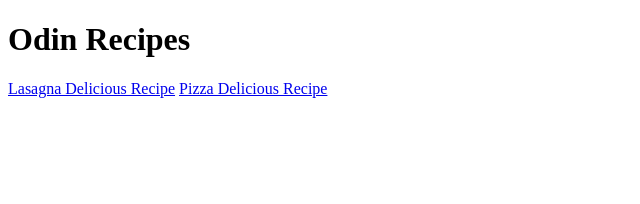
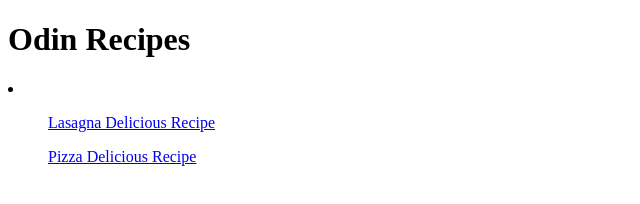
Before and after one commit to adeearyaa/odin-recipes, a plain HTML site: page index.html in a window 1280 px wide. Shown: the whole page, without its empty margins (0-640 px from the left). Drawn offline with Linux system fonts and the light colour scheme.

Commit message:
Make all the links into a unordered list

```diff
--- a/index.html
+++ b/index.html
@@ -8,7 +8,9 @@
 </head>
 <body>
     <h1>Odin Recipes</h1>
-    <a href="./recipes/lasagna.html" target="_blank">Lasagna Delicious Recipe</a>
-    <a href="./recipes/pizza.html" target="_blank">Pizza Delicious Recipe</a>
+    <li>
+        <ul><a href="./recipes/lasagna.html" target="_blank">Lasagna Delicious Recipe</a></ul>
+        <ul><a href="./recipes/pizza.html" target="_blank">Pizza Delicious Recipe</a></ul>
+    </li>
 </body>
 </html>
```
